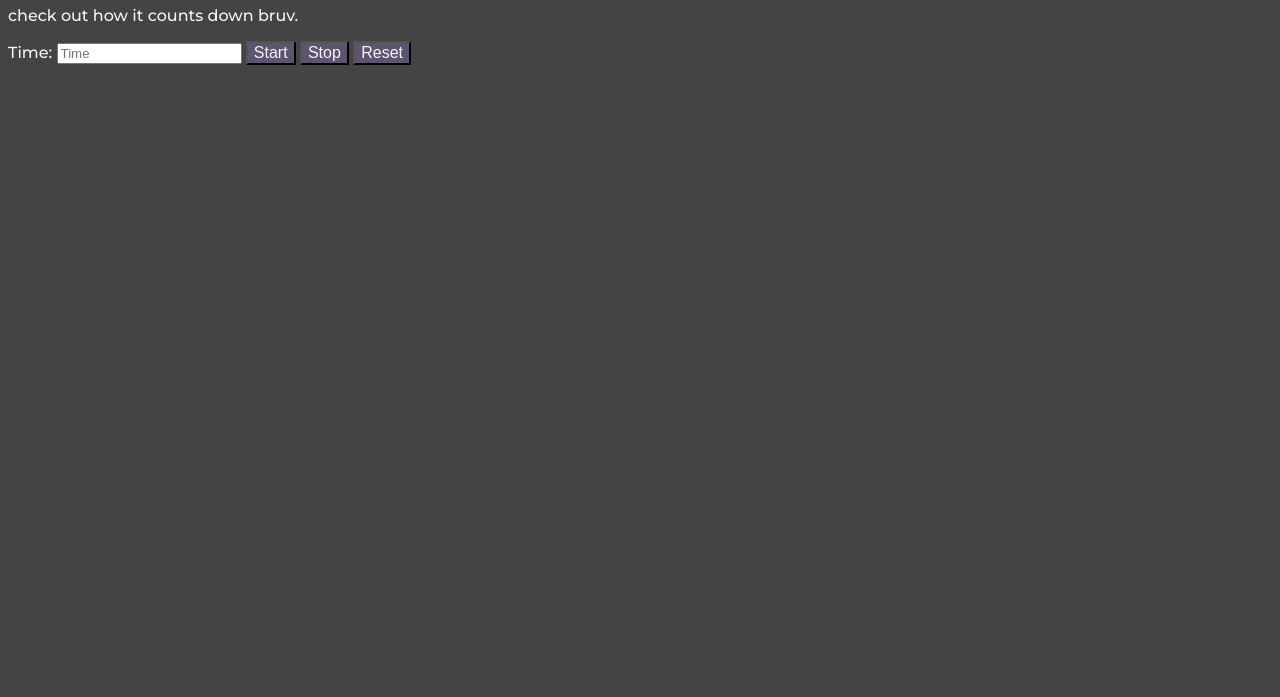
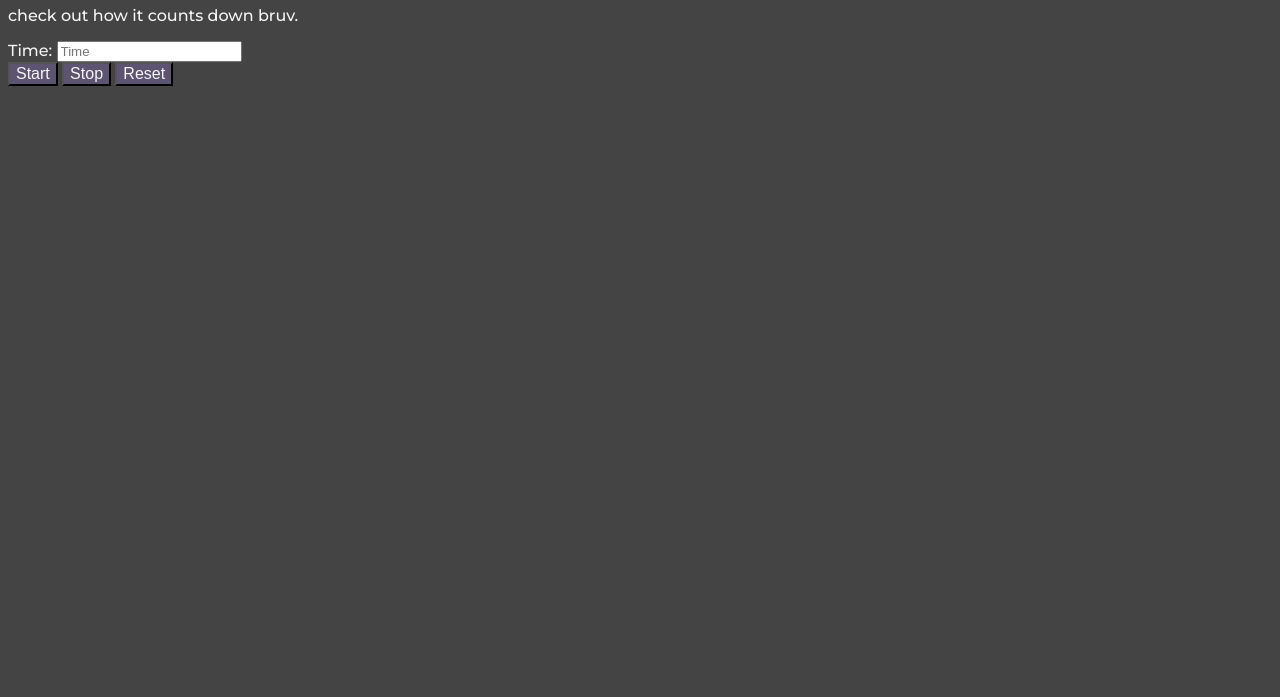
Before and after one commit to Jordan-La/code-project, a plain HTML site: page index.html in a window 1280 px wide. Shown: the part 103-800 px from the top of the page. Drawn offline with Linux system fonts and the light colour scheme; a web font is replaced by a local one.

Commit message:
added div

```diff
--- a/index.html
+++ b/index.html
@@ -15,9 +15,14 @@
  <label for="userInput">Time:</label>
 <input type="text" id="userInput" name="userInput" placeholder="Time">
 
- <button id ="buttonActivate" class ="startButton">Start</button>
- <button id ="buttonStop" class = "stopButton">Stop</button>
- <button id ="buttonReset" class = "resetButton">Reset</button>
+<diV class = "container">
+<button id ="buttonActivate" class ="startButton">Start</button>
+<button id ="buttonStop" class = "stopButton">Stop</button>
+<button id ="buttonReset" class = "resetButton">Reset</button>
+</diV>
+
+
+
 
 
 </body>
```
